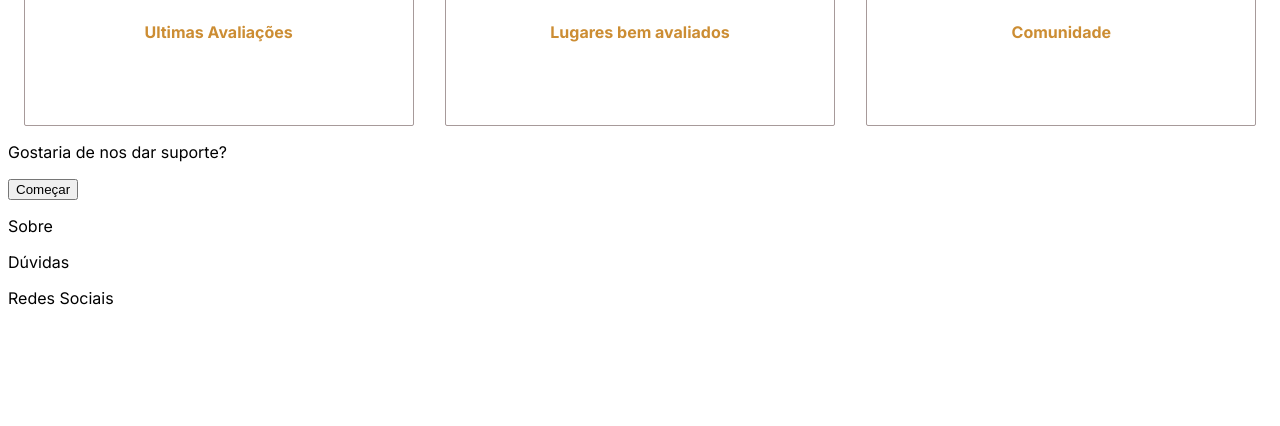
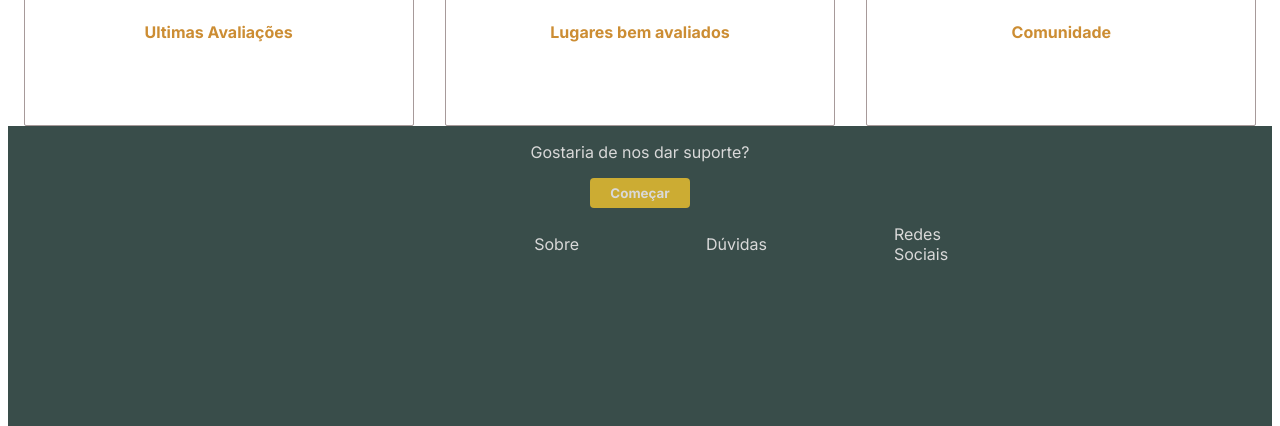
Before and after one commit to Twilighttsky/InclusiveMap, a plain HTML site: page index.html in a window 1280 px wide. Shown: the part 530-956 px from the top of the page. Before the commit the page ends 838 px from the top, so only its background shows below. Drawn offline with Linux system fonts and the light colour scheme.

Commit message:
começando a fazer footer

```diff
--- a/css/footer.css
+++ b/css/footer.css
@@ -1,3 +1,32 @@
 /* import das configurações do global */
 
 @import url("global.css");
+
+footer {
+    color: #d9d9d9;
+    display: flex;
+    justify-items: center;
+    align-items: center ;
+    flex-direction: column;
+    width: 100%;
+    height: 300px;
+    background-color: var(--chumbo);
+
+}
+
+.suporte {
+    display: flex;
+    align-items: center;
+    gap: 60%;
+}
+
+.btn_suporte {
+    background-color: var(--destaque-mostarda);
+    color: #d9d9d9;
+    border-radius: 4px;
+    border: 1px  var(--destaque-mostarda);
+    width: 100px;
+    height: 30px;
+    font-family: "inter";
+    font-weight: bold;
+}
--- a/css/global.css
+++ b/css/global.css
@@ -11,6 +11,7 @@
 
 
 /* Configuração geral do HTML */
+
 
 html {
 
--- a/index.html
+++ b/index.html
@@ -97,9 +97,12 @@
 
         <button class="btn_suporte">Começar</button>
 
-        <p>Sobre</p>
-        <p>Dúvidas</p>
-        <p>Redes Sociais</p>
+        <div class="suporte">
+
+            <p>Sobre</p>
+            <p>Dúvidas</p>
+            <p>Redes Sociais</p>
+        </div>
 
     </footer>
 
```
